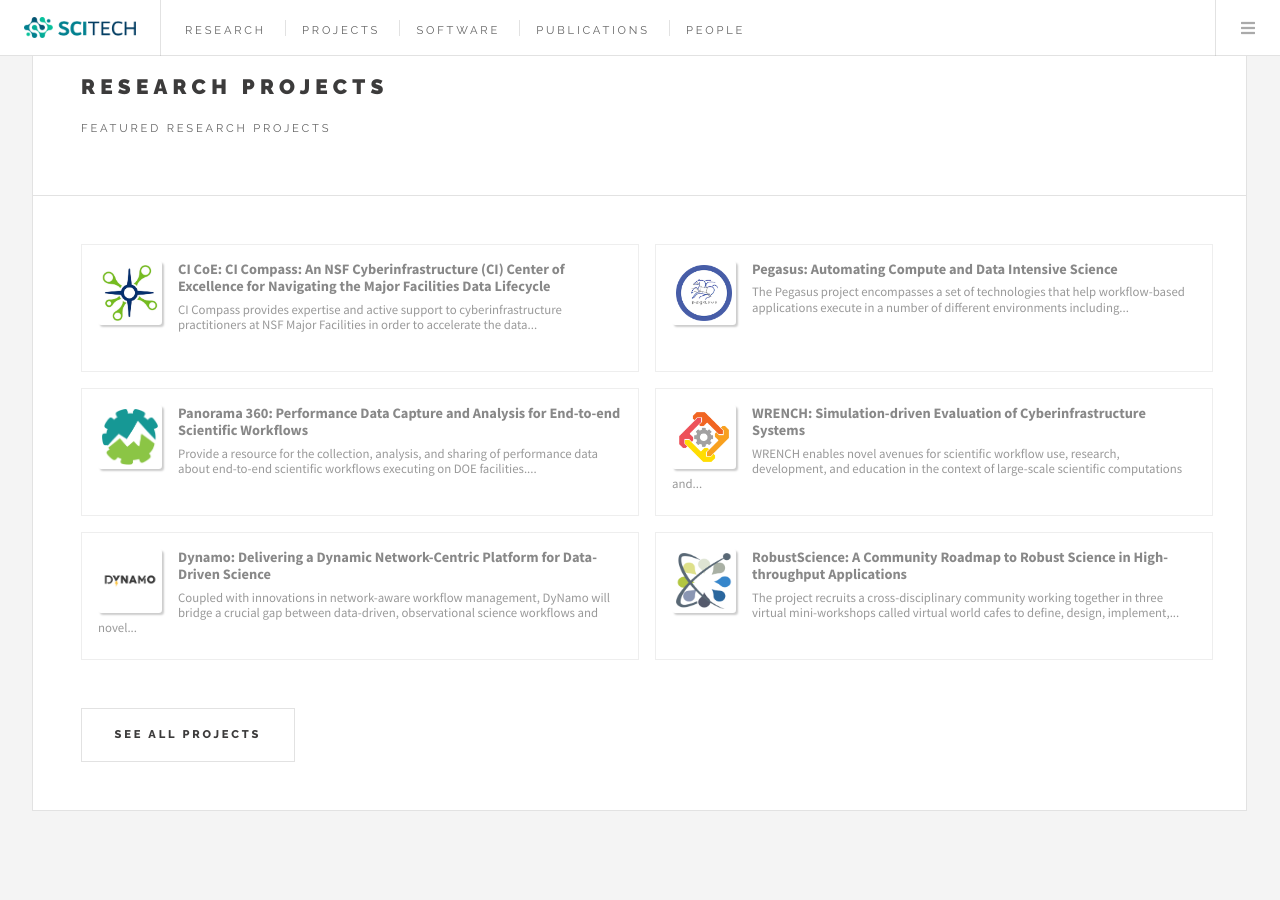
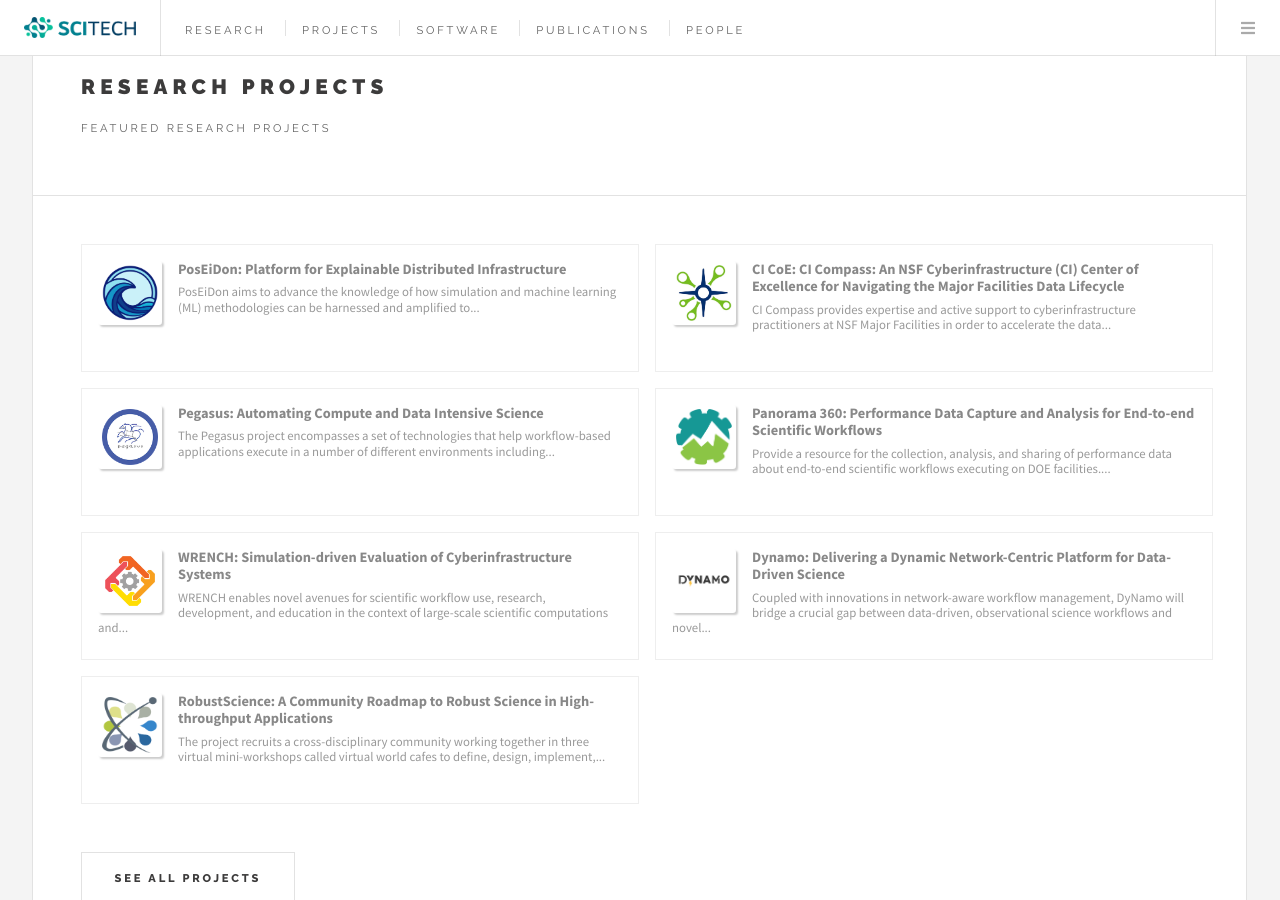
Before and after one commit to scitech-isi/scitech-isi.github.io, a Jekyll site: the page built from index.html, in a window 1280 px wide and 900 px high, scrolled down 2635 px. Built offline with Jekyll 4.4.1, drawn with Linux system fonts in a browser that asks for light colours.

Commit message:
retire panorama360

```diff
--- a/_data/research_projects.yml
+++ b/_data/research_projects.yml
@@ -1,3 +1,16 @@
+- title: 'PosEiDon: Platform for Explainable Distributed Infrastructure'
+  description: 'PosEiDon aims to advance the knowledge of how simulation and machine learning (ML) methodologies can be harnessed and amplified to improve DOE’s computational and data science.'
+  image: poseidon.png
+  funding: DOE
+  website: http://poseidon-workflows.org/
+  award: DE-SC0022328
+  active: true
+  featured: true
+  colors:
+    r: 92
+    g: 167
+    b: 194
+
 - title: 'CI CoE: CI Compass: An NSF Cyberinfrastructure (CI) Center of Excellence for Navigating the Major Facilities Data Lifecycle'
   description: CI Compass provides expertise and active support to cyberinfrastructure practitioners at NSF Major Facilities in order to accelerate the data lifecycle and ensure the integrity and effectiveness of the cyberinfrastructure upon which research and discovery depend.
   image: cicompass.jpg
@@ -48,7 +61,8 @@
   funding: DOE
   website: https://panorama360.github.io
   award: DE-SC0012636M
-  active: true
+  active: false
+  period: 2017-2021
   featured: true
 
 - title: 'CI4Resilience: Leveraging Advanced Cyberinfrastructure and Developing Organizational Resilience for NSF Large Facilities in the Pandemic Era'
```
